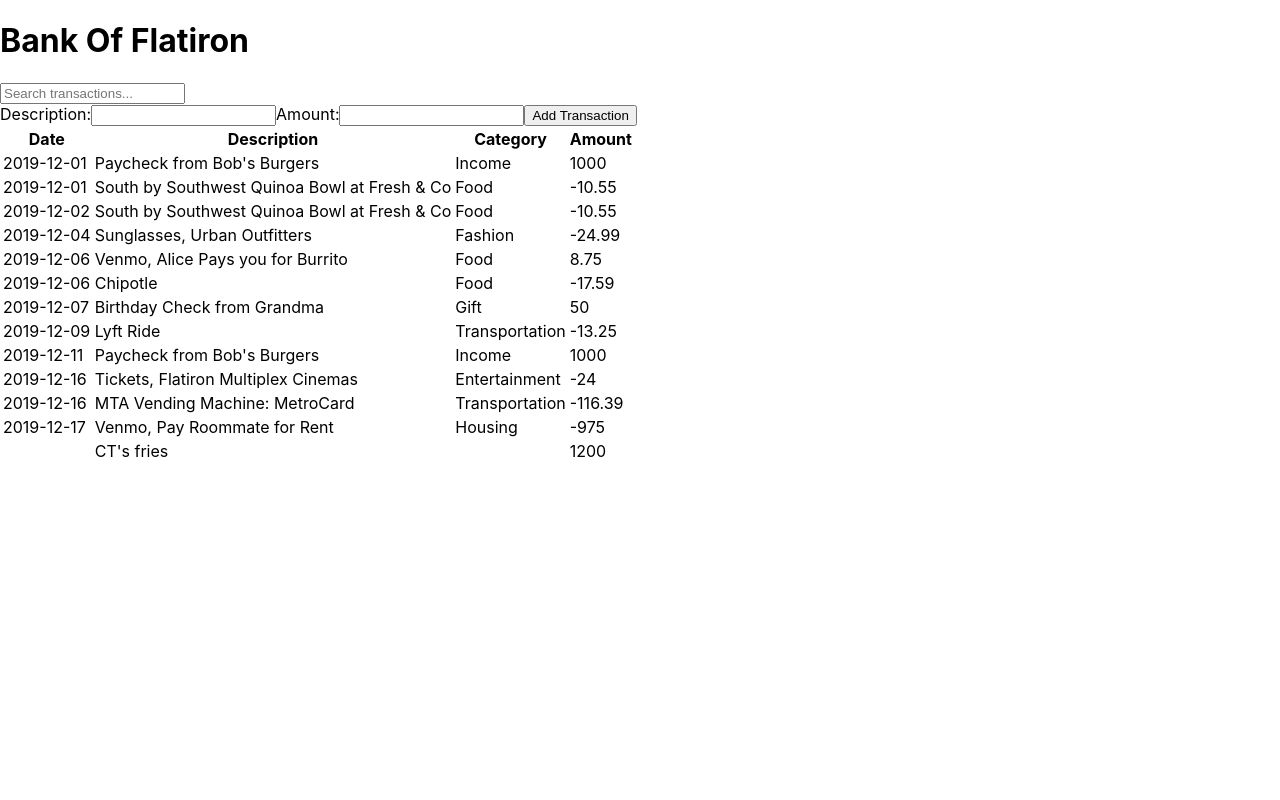
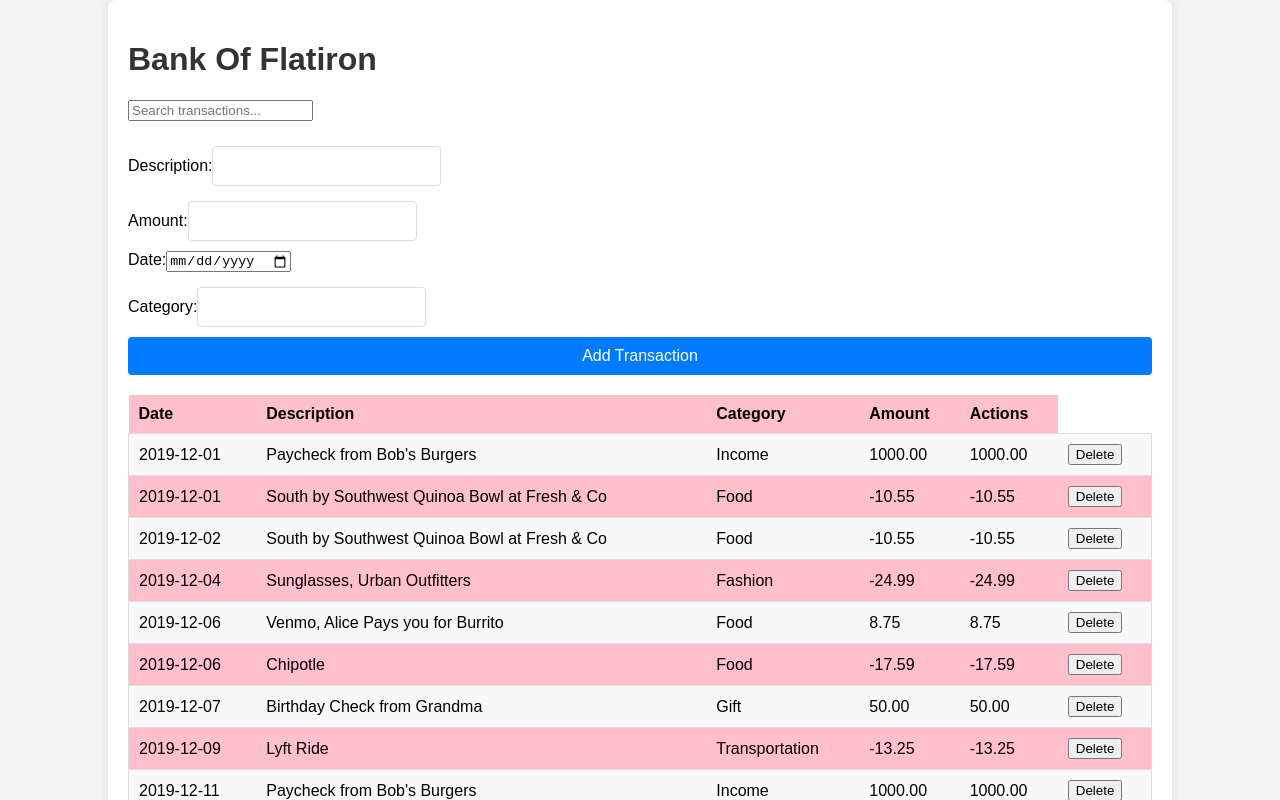
Before and after one commit to clarathuo1/bank-of-flatiron, a React (Create React App) app: page / in a window 1280 px wide. Shown: the top 800 px of the page. Built offline with nearby package versions, Linux system fonts and the light colour scheme; data requests are answered from the project's data file.

Commit message:
Final commit

```diff
--- a/db.json
+++ b/db.json
@@ -83,11 +83,6 @@
       "description": "Venmo, Pay Roommate for Rent",
       "category": "Housing",
       "amount": -975
-    },
-    {
-      "id": "130c",
-      "description": "CT's fries ",
-      "amount": "1200"
     }
   ]
 }
--- a/src/App.css
+++ b/src/App.css
@@ -14,7 +14,7 @@
 }
 
 .App-header {
-  background-color: #282c34;
+  background-color: purple;
   min-height: 100vh;
   display: flex;
   flex-direction: column;
@@ -36,3 +36,88 @@
     transform: rotate(360deg);
   }
 }
+.container {
+  width: 80%;
+  max-width: 1200px;
+  margin: 0 auto;
+  padding: 20px;
+  background: #fff;
+  box-shadow: 0 0 10px rgba(0, 0, 0, 0.1);
+  border-radius: 8px;
+}
+body {
+  font-family: Arial, sans-serif;
+  background-color: #f4f4f4;
+  margin: 0;
+  padding: 0;
+}
+
+h1 {
+  color: #333;
+}
+
+header {
+  margin-bottom: 20px;
+}
+.search-bar {
+  margin-bottom: 20px;
+}
+form {
+  display: flex;
+  flex-direction: column;
+  margin-bottom: 20px;
+}
+
+form label {
+  margin-bottom: 10px;
+}
+
+form input[type="text"],
+form input[type="number"] {
+  padding: 10px;
+  margin-top: 5px;
+  border: 1px solid #ddd;
+  border-radius: 4px;
+  font-size: 16px;
+}
+form button {
+  padding: 10px 15px;
+  border: none;
+  background-color: #007bff;
+  color: #fff;
+  border-radius: 4px;
+  cursor: pointer;
+  font-size: 16px;
+}
+form button:hover {
+  background-color: purple;
+}
+table {
+  width: 100%;
+  border-collapse: collapse;
+}
+table th,
+table td {
+  padding: 10px;
+  text-align: left;
+  border-bottom: 1px solid #ddd;
+}
+table th {
+  background-color: pink;
+}
+
+table tr:nth-child(even) {
+  background-color: pink;
+}
+
+table tr:hover {
+  background-color: #e9e9e9;
+}
+
+.transaction-row {
+  border: 1px solid #ddd;
+  border-radius: 5px;
+  margin-bottom: 10px; /* Space between rows */
+  padding: 10px;
+  background-color: #f9f9f9; /* Light background color for rows */
+}
--- a/src/components/Home.js
+++ b/src/components/Home.js
@@ -16,8 +16,15 @@ function Home() {
     useEffect(() => {
         fetch('http://localhost:3000/transactions')
           .then(response => response.json())
-          .then(data => setTransactions(data));
-      }, []);
+          .then(data => {
+            const updatedData = data.map(transaction => ({
+              ...transaction,
+              amount: parseFloat(transaction.amount)
+          }));
+          setTransactions(updatedData);
+      });
+}, []);
+
 
       //handle form submission to add a new transaction
       const handleSubmit = (newTransaction) => {
@@ -35,21 +42,39 @@ function Home() {
         setSearchTerm(event.target.value);
       };
 
+      //handle delete transaction
+      const handleDelete = (transactionId) => {
+        fetch(`http://localhost:3000/transactions/${transactionId}`, {
+          method: 'DELETE',
+        })
+          .then(response => response.json())
+          .then(() => setTransactions(transactions.filter(transaction => transaction.id !== transactionId)));
+      };
+
       //filter transactions based on search term
-    const filteredTransactions = transactions.filter((transaction) => {
-         return (
-         transaction.description.toLowerCase().includes(searchTerm.toLowerCase()) ||
-        transaction.amount.toString().includes(searchTerm)
-            );
-          });
+
+      const filteredTransactions = transactions.filter((transaction) => {
+        const description = transaction.description || '';
+        const amount = transaction.amount !== undefined ? transaction.amount.toString() : '';
+        const date = transaction.date || '';
+        const category = transaction.category || '';
+
+        return (
+          description.toLowerCase().includes(searchTerm.toLowerCase()) ||
+            amount.includes(searchTerm) ||
+            date.includes(searchTerm) ||
+            category.toLowerCase().includes(searchTerm.toLowerCase())
+        );
+      });
 
           //render components
     return(
-        <div>
+        <div className="container">
       <h1>Bank Of Flatiron</h1>
-      <SearchBar value={searchTerm} onChange={handleSearch} />
+      <SearchBar value={searchTerm} onChange={handleSearch} className="search-bar"/>
       <TransactionForm onSubmit={handleSubmit} />
-      <TransactionTable transactions={filteredTransactions} />
+      <TransactionTable transactions={filteredTransactions} onDelete={handleDelete}  />
+
     </div>
     );
 
--- a/src/components/SearchBar.js
+++ b/src/components/SearchBar.js
@@ -1,6 +1,6 @@
 import React from 'react'
 
-function SearchBar({value,onChange}) {
+function SearchBar({value,onChange,className}) {
     //render search input field
   return (
     <input
@@ -8,6 +8,7 @@ function SearchBar({value,onChange}) {
       value={value}
       onChange={onChange}
       placeholder="Search transactions..."
+      className={className}
     />
 
   );
--- a/src/components/TransactionForm.js
+++ b/src/components/TransactionForm.js
@@ -1,18 +1,20 @@
 import React, { useState } from 'react'
-
-
 
 function TransactionForm({onSubmit}) {
     //initialize state for description and amount
     const [description, setDescription] = useState('');
     const [amount, setAmount] = useState('');
+    const [date, setDate] = useState('');
+    const [category, setCategory] = useState('');
 
     //handle form submission
     const handleSubmit = (e) => {
         e.preventDefault();
-        onSubmit({description, amount});
+        onSubmit({description, amount, date, category,amount: parseFloat(amount)});
         setDescription('');
         setAmount('');
+        setDate('');
+        setCategory('');
     }
 
     //render form
@@ -26,6 +28,16 @@ function TransactionForm({onSubmit}) {
         Amount:
         <input type="number" value={amount} onChange={(event) => setAmount(event.target.value)} />
       </label>
+      <label>
+        Date:
+        <input type="date" value = {date} onChange={(event) => setDate(event.target.value)}/>
+      </label>
+      <label>
+        Category:
+        <input type="text" value={category} onChange={(event) => setCategory(event.target.value)} />
+      </label>
+
+
       <button type="submit">Add Transaction</button>
     </form>
   )
--- a/src/components/TransactionRow.js
+++ b/src/components/TransactionRow.js
@@ -1,14 +1,26 @@
 import React from 'react'
 
-function TransactionRow({transaction}) {
+
+function TransactionRow({transaction,onDelete}) {
+  const formattedAmount = typeof transaction.amount === 'number' ? transaction.amount.toFixed(2) : '0.00';
+
+  //Handle delete button click
+    const handleDelete = () => {
+        onDelete(transaction.id);
+    };
+
     //details of a single transaction
   return (
-    <tr>
+    <tr className='transaction-row'>
         <td>{transaction.date}</td>
         <td>{transaction.description}</td>
         <td>{transaction.category}</td>
-        <td>{transaction.amount}</td>
+        <td>{transaction.amount.toFixed(2)}</td>
+        <td>{formattedAmount}</td>
+      <td><button onClick={handleDelete}>Delete</button></td>
+
     </tr>
+
   )
 }
 export default TransactionRow;
--- a/src/components/TransactionTable.js
+++ b/src/components/TransactionTable.js
@@ -3,7 +3,7 @@ import TransactionRow from './TransactionRow';
 
 //render table header
 
-function TransactionTable({transactions}) {
+function TransactionTable({transactions,onDelete}) {
   return (
     <table>
         <thead>
@@ -12,13 +12,19 @@ function TransactionTable({transactions}) {
                 <th>Description</th>
                 <th>Category</th>
                 <th>Amount</th>
-            </tr>
-        </thead>
-        <tbody>
+                <th>Actions</th> {/* New column for actions */}
+        </tr>
+      </thead>
+      <tbody>
         {transactions.map((transaction) => (
-          <TransactionRow key={transaction.id} transaction={transaction} />
+          <TransactionRow
+            key={transaction.id}
+            transaction={transaction}
+            onDelete={onDelete}
+          />
         ))}
-    </tbody>
+      </tbody>
+
     </table>
   )
 }
```
